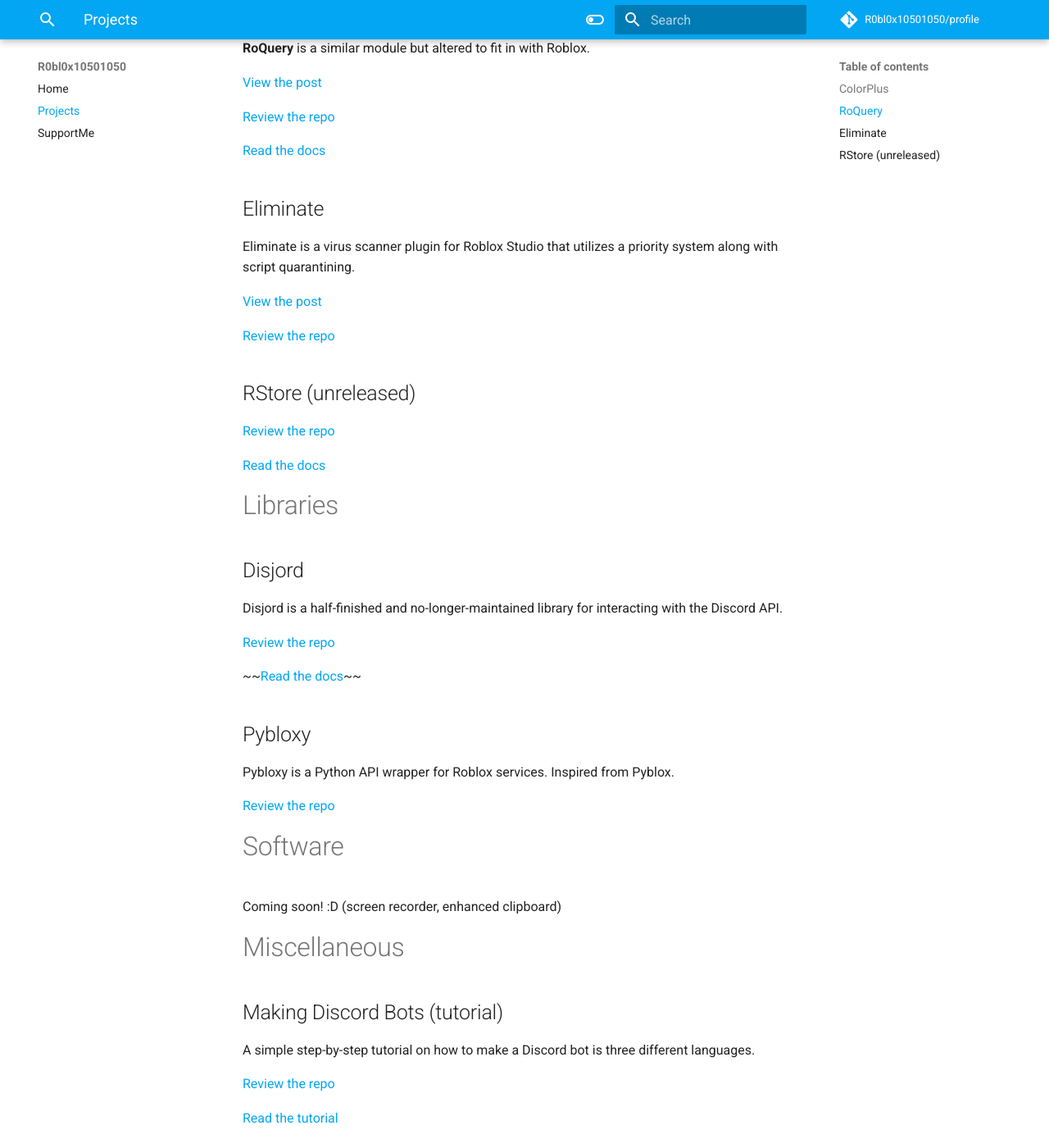
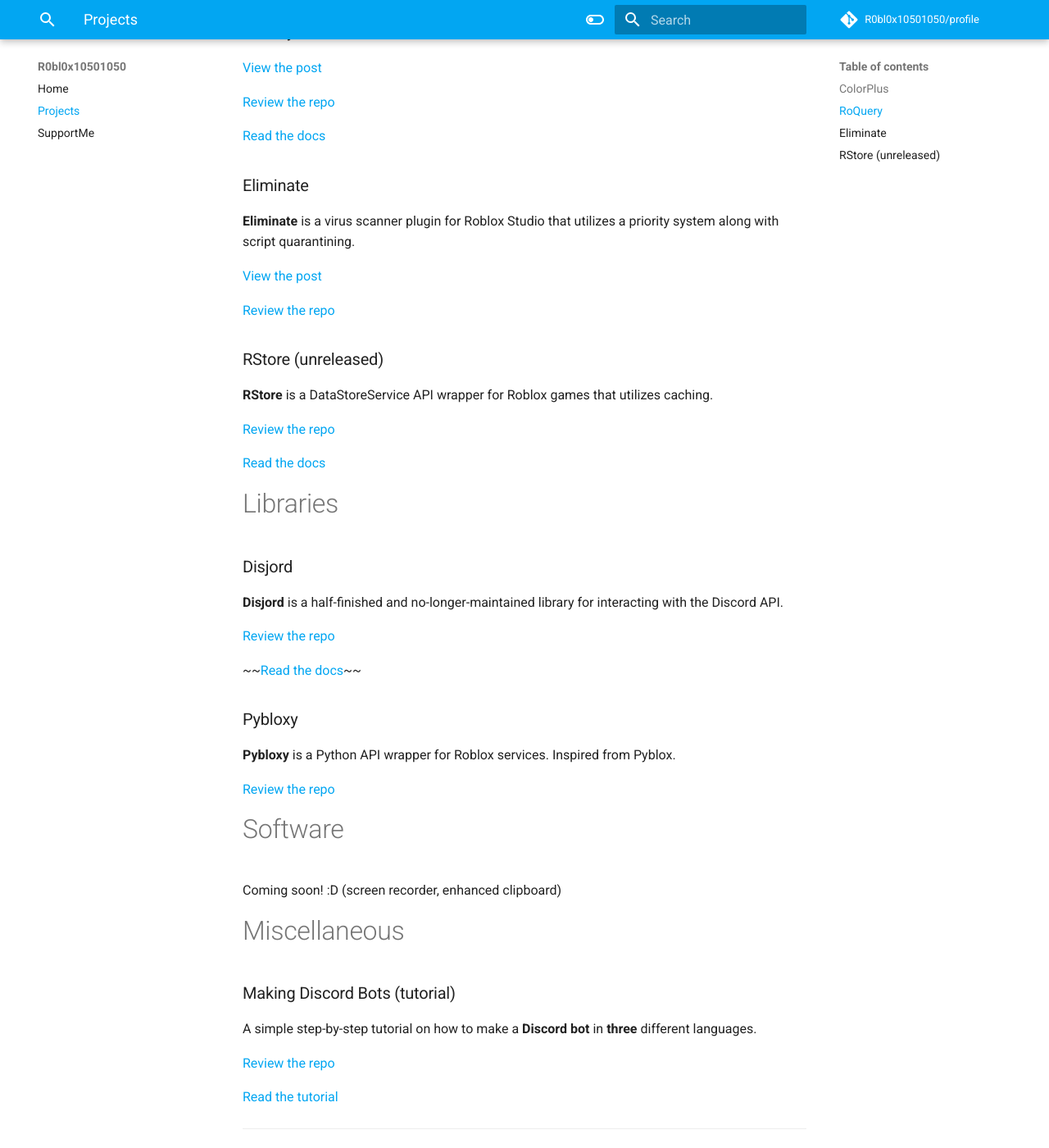
Before and after one commit to R0bl0x10501050/profile, an MkDocs documentation site: the page built from docs/projects.md, in a window 1280 px wide and 1400 px high, scrolled down 384 px. Shown: the whole window at 82% size. Built offline with MkDocs 1.6.1 and Material for MkDocs 9.7.7, drawn with Linux system fonts in a browser that asks for light colours; comment, search, counter and statistics services are not loaded.

Commit message:
Update projects.md

```diff
--- a/docs/projects.md
+++ b/docs/projects.md
@@ -1,6 +1,6 @@
 # Roblox
 
-## ColorPlus
+### ColorPlus
 
 **ColorPlus** is a simple Roblox library for inverting and converting colors.
 
@@ -8,7 +8,7 @@
 
 [Review the repo](https://github.com/R0bl0x10501050/ColorPlus)
 
-## RoQuery
+### RoQuery
 
 **RoQuery** is a similar module but altered to fit in with Roblox.
 
@@ -18,15 +18,17 @@
 
 [Read the docs](https://r0bl0x10501050.github.io/RoQuery/)
 
-## Eliminate
+### Eliminate
 
-Eliminate is a virus scanner plugin for Roblox Studio that utilizes a priority system along with script quarantining.
+**Eliminate** is a virus scanner plugin for Roblox Studio that utilizes a priority system along with script quarantining.
 
 [View the post](https://devforum.roblox.com/t/eliminate-keeping-your-games-safe-since-2021/1286338)
 
 [Review the repo](https://github.com/R0bl0x10501050/Eliminate)
 
-## RStore (unreleased)
+### RStore (unreleased)
+
+**RStore** is a DataStoreService API wrapper for Roblox games that utilizes caching.
 
 [Review the repo](https://github.com/R0bl0x10501050/RStoreModule)
 
@@ -34,17 +36,17 @@
 
 # Libraries
 
-## Disjord
+### Disjord
 
-Disjord is a half-finished and no-longer-maintained library for interacting with the Discord API.
+**Disjord** is a half-finished and no-longer-maintained library for interacting with the Discord API.
 
 [Review the repo](https://github.com/R0bl0x10501050/Disjord)
 
 ~~[Read the docs](https://r0bl0x10501050.github.io/Disjord/)~~
 
-## Pybloxy
+### Pybloxy
 
-Pybloxy is a Python API wrapper for Roblox services. Inspired from Pyblox.
+**Pybloxy** is a Python API wrapper for Roblox services. Inspired from Pyblox.
 
 [Review the repo](https://github.com/R0bl0x10501050/Pybloxy)
 
@@ -55,9 +57,9 @@
 
 # Miscellaneous
 
-## Making Discord Bots (tutorial)
+### Making Discord Bots (tutorial)
 
-A simple step-by-step tutorial on how to make a Discord bot is three different languages.
+A simple step-by-step tutorial on how to make a **Discord bot** in **three** different languages.
 
 [Review the repo](https://github.com/R0bl0x10501050/Making-Discord-Bots)
 
```
